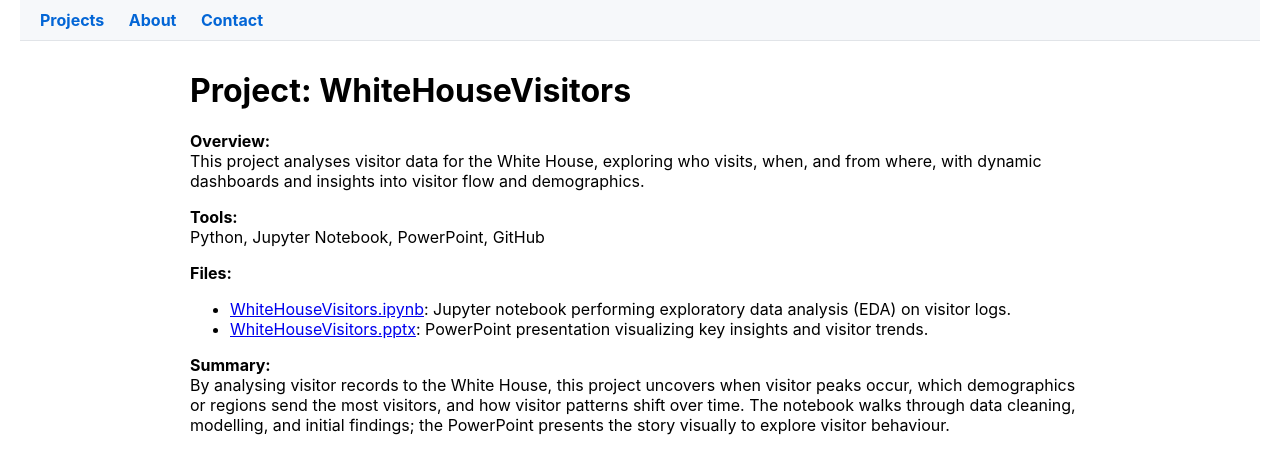
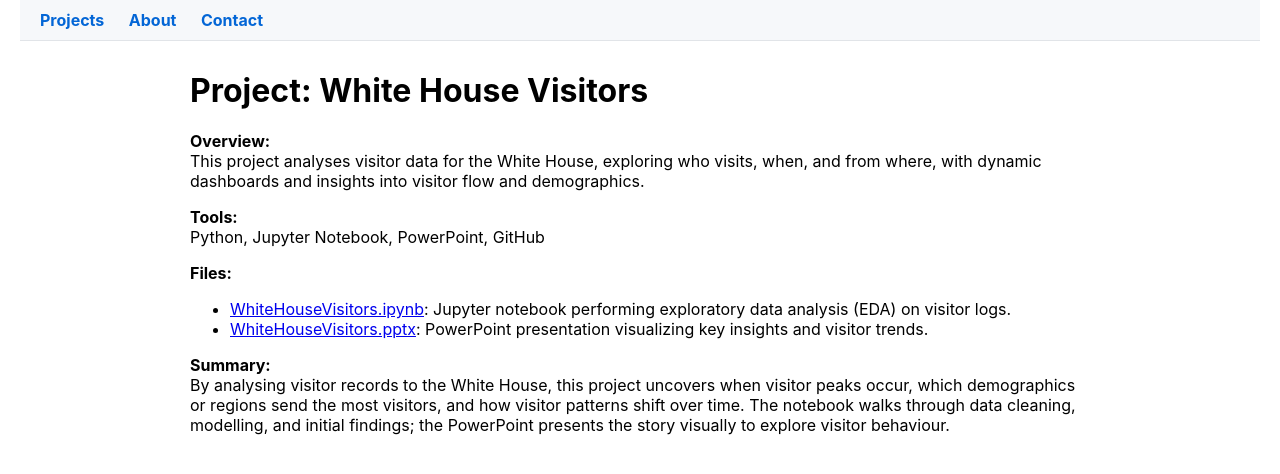
Before and after one commit to BADKINS17/ProjectShowcase, a Jekyll site: the page built from WhiteHouseVisitors/index.md, in a window 1280 px wide. Shown: the top 474 px of the page. Built offline with Jekyll 4.4.1, drawn with Linux system fonts in a browser that asks for light colours; our own code applies the rules of GitHub Pages for plain Markdown files.

Commit message:
Update index.md

```diff
--- a/WhiteHouseVisitors/index.md
+++ b/WhiteHouseVisitors/index.md
@@ -1,4 +1,4 @@
-# Project: WhiteHouseVisitors
+# Project: White House Visitors
 
 **Overview:**
 This project analyses visitor data for the White House, exploring who visits, when, and from where, with dynamic dashboards and insights into visitor flow and demographics.
```
